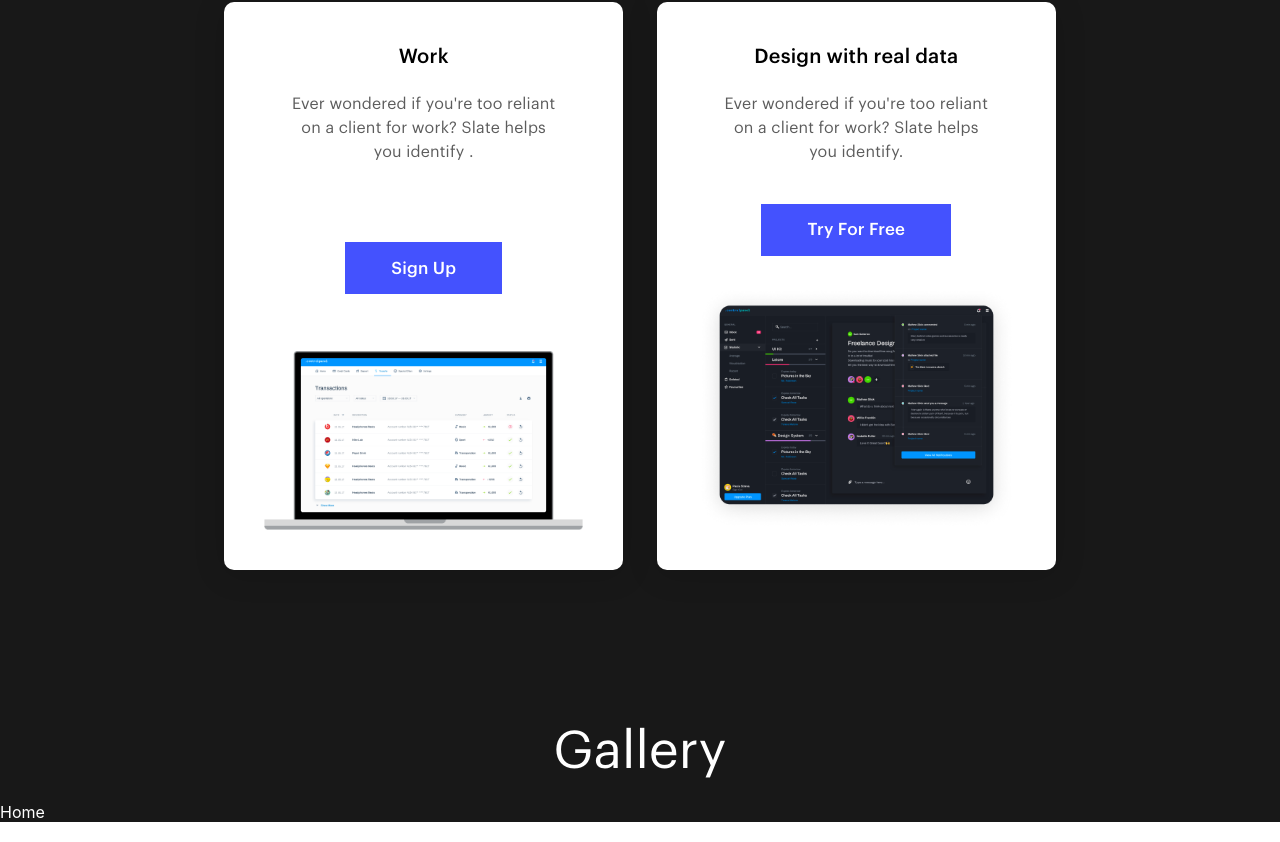
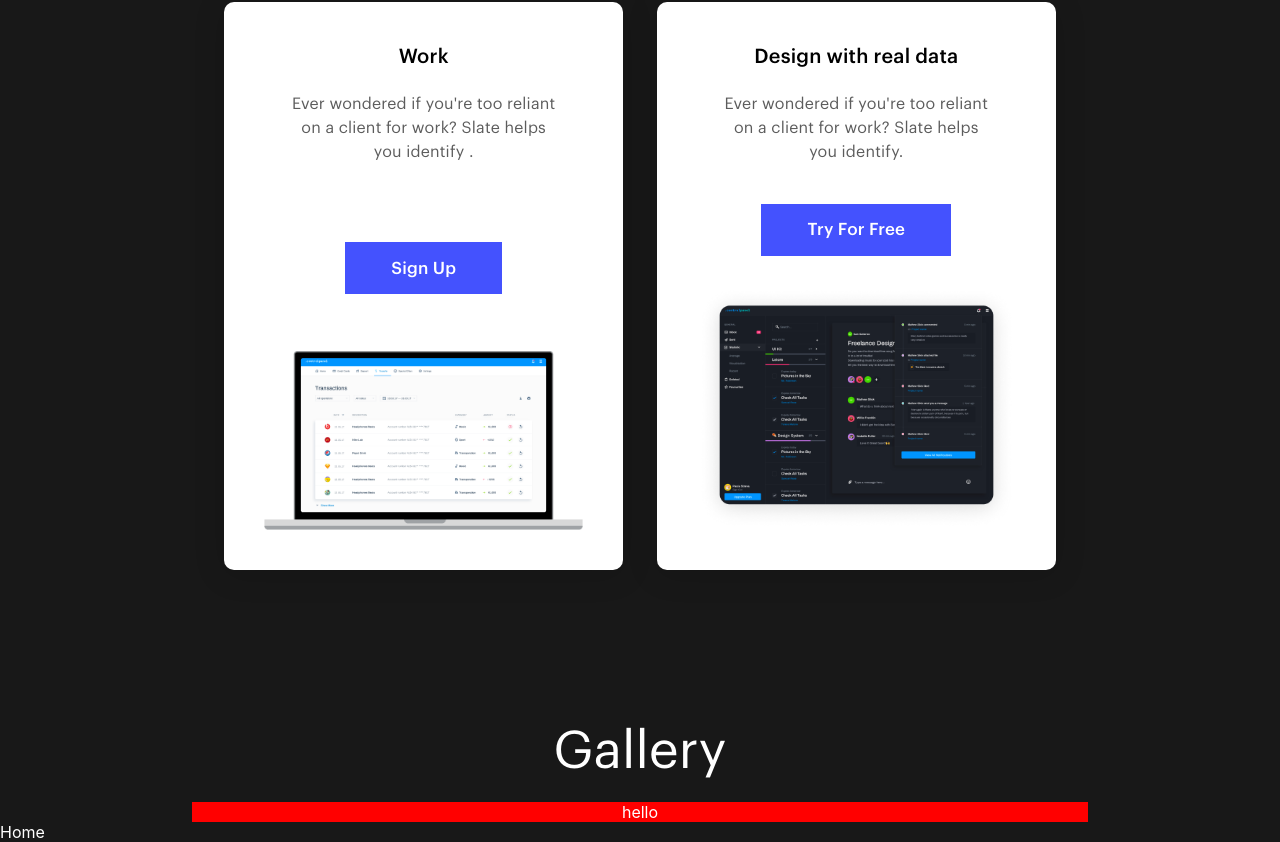
Before and after one commit to TheDa21crj/Landing-Page, a React (Create React App) app: page / in a window 1280 px wide. Shown: the part 2757-3599 px from the top of the page. Built offline with nearby package versions, Linux system fonts and the light colour scheme; the HTML template or start-up script is replaced by a standard one.

Commit message:
seting up

```diff
--- a/src/Components/Css/Gallery.css
+++ b/src/Components/Css/Gallery.css
@@ -12,3 +12,16 @@
     text-align: center;
     margin-bottom: 20px;
 }
+
+.GalleryContentDiv {
+    display: flex;
+    flex-direction: column;
+    justify-content: center;
+    align-items: center;
+}
+
+.GalleryContentNDiv {
+    width: 70%;
+    text-align: center;
+    background-color: red;
+}
--- a/src/Components/Gallery.js
+++ b/src/Components/Gallery.js
@@ -5,8 +5,8 @@ export default function Gallery() {
   return (
     <div>
       <p className="GalleryPTitle">Gallery</p>
-      <div>
-        <div></div>
+      <div className="GalleryContentDiv">
+        <div className="GalleryContentNDiv">hello</div>
       </div>
     </div>
   );
```
